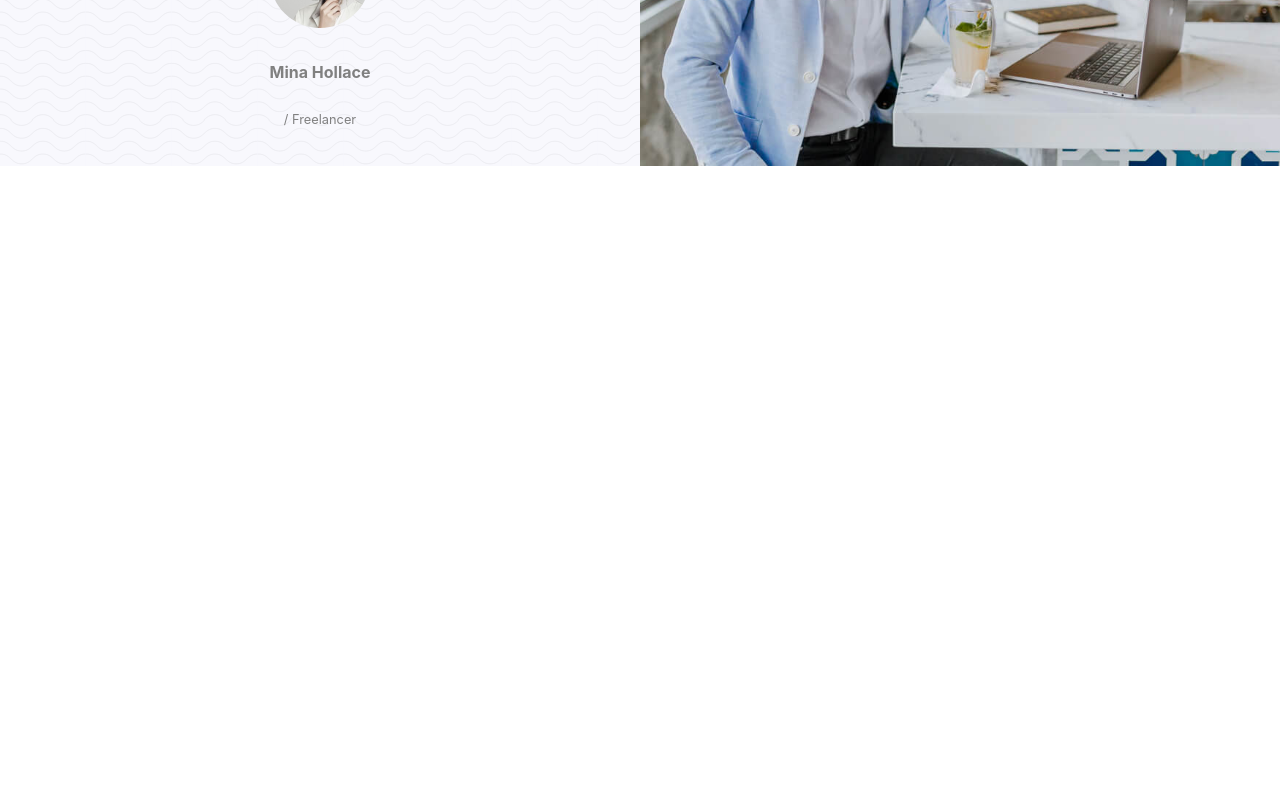
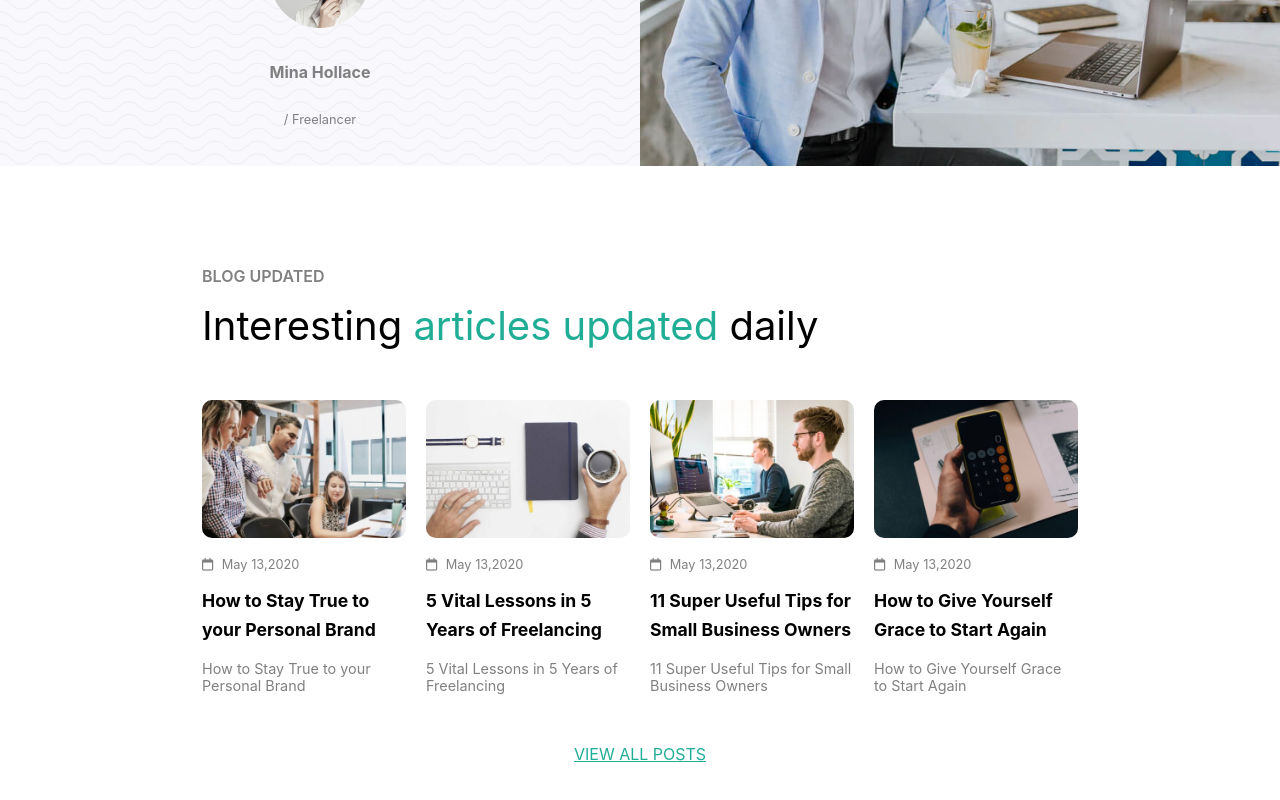
Before and after one commit to AbdelhamidAyadi/proj-html-vuejs, a Vue app: page / in a window 1280 px wide. Shown: the part 3866-4666 px from the top of the page. Before the commit the page ends 4036 px from the top, so only its background shows below. Built offline with nearby package versions, Linux system fonts and the light colour scheme.

Commit message:
Blog section

```diff
--- a/src/App.vue
+++ b/src/App.vue
@@ -11,6 +11,7 @@
       <BookStoreOnlineComp/>
       <ClientsComp/>
       <RealStoriesComp/>
+      <ArticlesComp/>
     </main>
   </div>
 </template>
@@ -24,6 +25,7 @@ import OnlineCoursesComp from './components/OnlineCoursesComp.vue'
 import BookStoreOnlineComp from './components/BookStoreOnlineComp.vue'
 import ClientsComp from './components/ClientsComp.vue'
 import RealStoriesComp from './components/RealStoriesComp.vue'
+import ArticlesComp from './components/ArticlesComp.vue'
 
 export default {
   name: 'App',
@@ -36,6 +38,7 @@ export default {
     BookStoreOnlineComp,
     ClientsComp,
     RealStoriesComp,
+    ArticlesComp,
   }
 }
 </script>
--- /dev/null
+++ b/src/components/ArticlesComp.vue
@@ -0,0 +1,140 @@
+<template>
+  <div class="articles_container">
+    <div class="title">
+      <div>BLOG UPDATED</div>
+      <div>Interesting <span>articles updated</span> daily</div>
+    </div>
+    <div class="articles">
+
+      <div v-for="(element , index) in articles" :key="index" class="article">
+        <div class="image">
+          <img :src="element.image" alt="">
+        </div>
+        <div class="date">
+          <i class="fa-regular fa-calendar"></i>
+          {{element.date}}
+        </div>
+        <div class="title">
+          {{element.title}}
+        </div>
+        <div class="description">
+          {{element.title}}
+        </div>
+      </div>
+    </div>
+    <div class="more_articles">
+      <a href="#" >
+      VIEW ALL POSTS
+      </a>
+    </div>
+
+
+
+  </div>
+</template>
+
+<script>
+  export default {
+    name: 'ArticlesComp',
+    data() {
+      return {
+        articles: [{
+            title: "How to Stay True to your Personal Brand",
+            image: require('../assets/img/motivation-blog-04-480x325.jpg'),
+            date: "May 13,2020",
+            description: "When it comes to your business or career, you want ...",
+          },
+          {
+            title: "5 Vital Lessons in 5 Years of Freelancing",
+            image: require('../assets/img/motivation-blog-03-480x325.jpg'),
+            date: "May 13,2020",
+            description: "Being self-employed and working from home, it's easy to get ...",
+          },
+          {
+            title: "11 Super Useful Tips for Small Business Owners",
+            image: require('../assets/img/motivation-blog-02-480x325.jpg'),
+            date: "May 13,2020",
+            description: "Being a small-business owner poses a ton of challenges. We...",
+          },
+          {
+            title: "How to Give Yourself Grace to Start Again",
+            image: require('../assets/img/motivation-blog-01-480x325.jpg'),
+            date: "May 13,2020",
+            description: "Forgive yourself for bad habits you may have started or ...",
+          }
+        ]
+      }
+    }
+  }
+</script>
+
+<style scoped lang="scss">
+  .articles_container {
+    margin: 100px 0;
+    padding: 0 15%;
+  }
+
+  .title {
+    margin: 50px 10px;
+    div:first-of-type {
+      color: grey;
+      font-weight: 600;
+    }
+
+    div:nth-of-type(2) {
+      font-size: 2.5rem;
+      margin: 15px 0;
+
+      span {
+        color: #20ad96;
+      }
+    }
+  }
+
+  .articles {
+    display: flex;
+    flex-wrap: wrap;
+  }
+
+  .article {
+    width: 25%;
+    padding: 0 10px;
+
+    .image img {
+      height: 100%;
+      width: 100%;
+      border-radius: 10px;
+    }
+
+    .date {
+      color: gray;
+      font-size: 0.8rem;
+      margin: 15px 0;
+
+      i {
+        padding-right: 5px
+      }
+    }
+
+    .title {
+      font-size: 1.1rem;
+      font-weight: bold;
+      line-height: 1.8rem;
+      color: black;
+      margin: 15px 0;
+    }
+
+    .description {
+      color: gray;
+      font-size: 0.9rem;
+    }
+  }
+  .more_articles{
+    margin: 50px 0;
+
+    text-align: center;
+    a{
+      color: #20ad96;
+    }
+  }
+</style>
--- a/src/components/RealStoriesComp.vue
+++ b/src/components/RealStoriesComp.vue
@@ -37,6 +37,7 @@
   .realStoriesContainer {
     display: flex;
     position: relative;
+    margin: 50px 0;
 
   }
 
```
